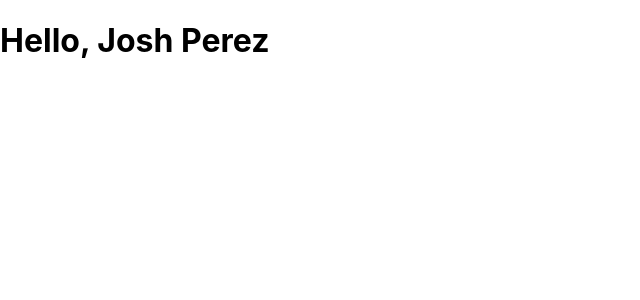
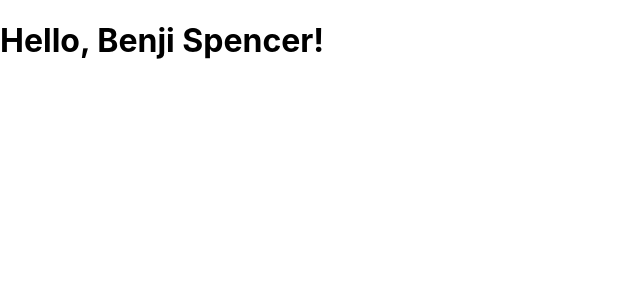
Before and after one commit to awon20/learning-react, a React (Create React App) app: page / in a window 1280 px wide. Shown: the top 300 px of the page, without its empty margins (0-640 px from the left). Built offline with nearby package versions, Linux system fonts and the light colour scheme.

Commit message:
add a new component FormatName

```diff
--- a/src/App.js
+++ b/src/App.js
@@ -1,5 +1,12 @@
-const name = "Josh Perez";
-const element = <h1>Hello, {name}</h1>;
+// const name = "Gaello Armelito";
+// const element = <h1>Hello, {name}</h1>;
+import { FormatName } from "./components/FormatName";
+
+const user = {
+  firstName: "Benji",
+  lastName: "Spencer",
+};
+const element = <h1>Hello, {FormatName(user)}!</h1>;
 
 function App() {
   return <div className="App">{element}</div>;
```
